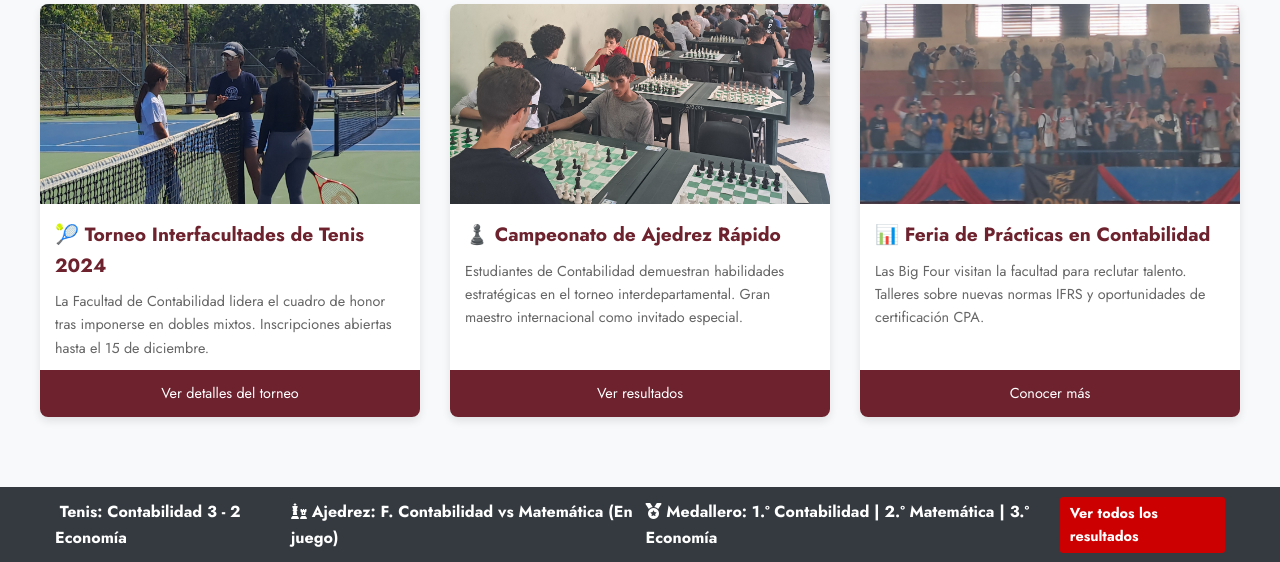
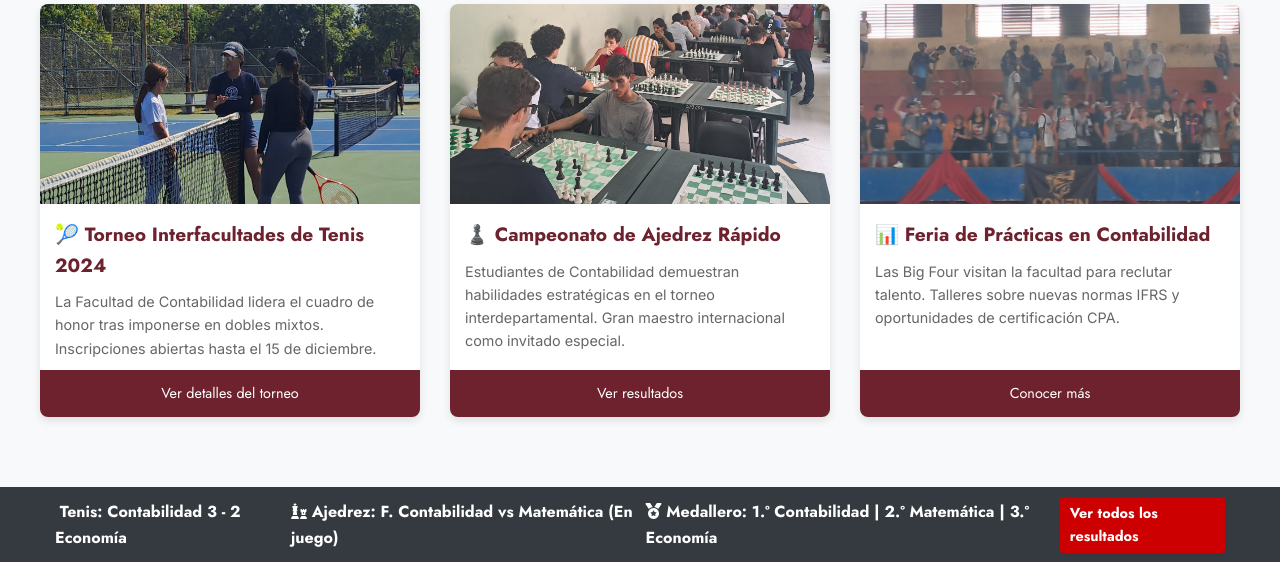
Before and after one commit to MajimK/Sport-League-UH, a Flask app: page / in a window 1280 px wide. Shown: the part 602-1164 px from the top of the page. Run offline with Flask 3, Linux system fonts and the light colour scheme; some libraries are stand-ins or nearby versions.

Commit message:
Font update

```diff
--- a/templates/landing.html
+++ b/templates/landing.html
@@ -37,6 +37,7 @@
         --color-blue: #6D222E;
         --color-dark: #343a40;
         --font-primary: 'Jost', sans-serif;
+        --font-secondary: 'Inter', serif;
     }
 
     * {
@@ -247,6 +248,7 @@
     }
 
     .news-card p {
+        font-family: var(--font-secondary);
         padding: 0 15px 10px;
         font-size: 0.9rem;
         color: #666;
```
